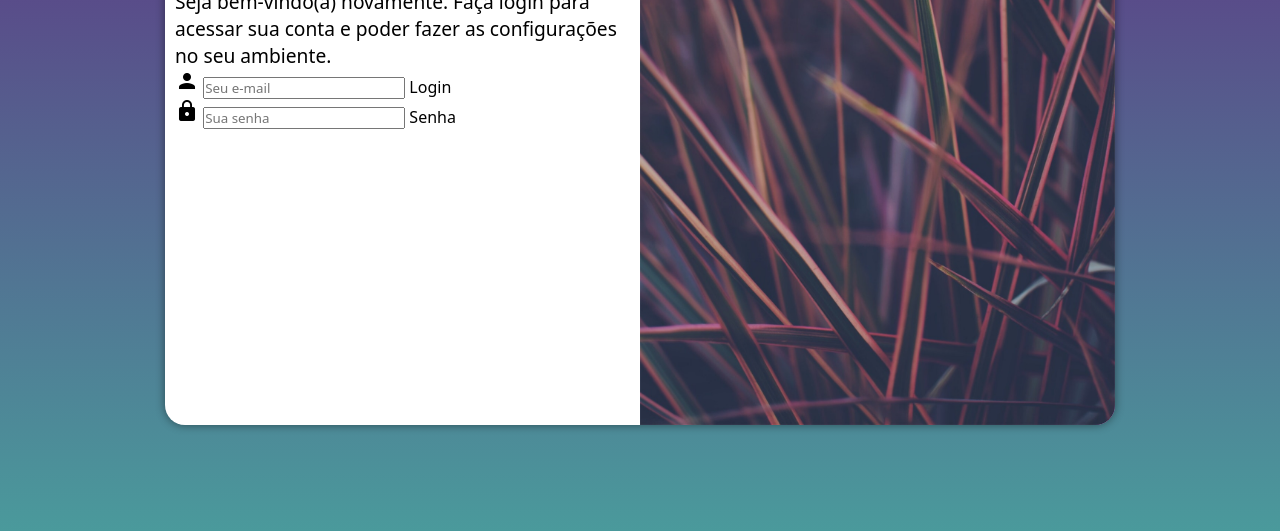
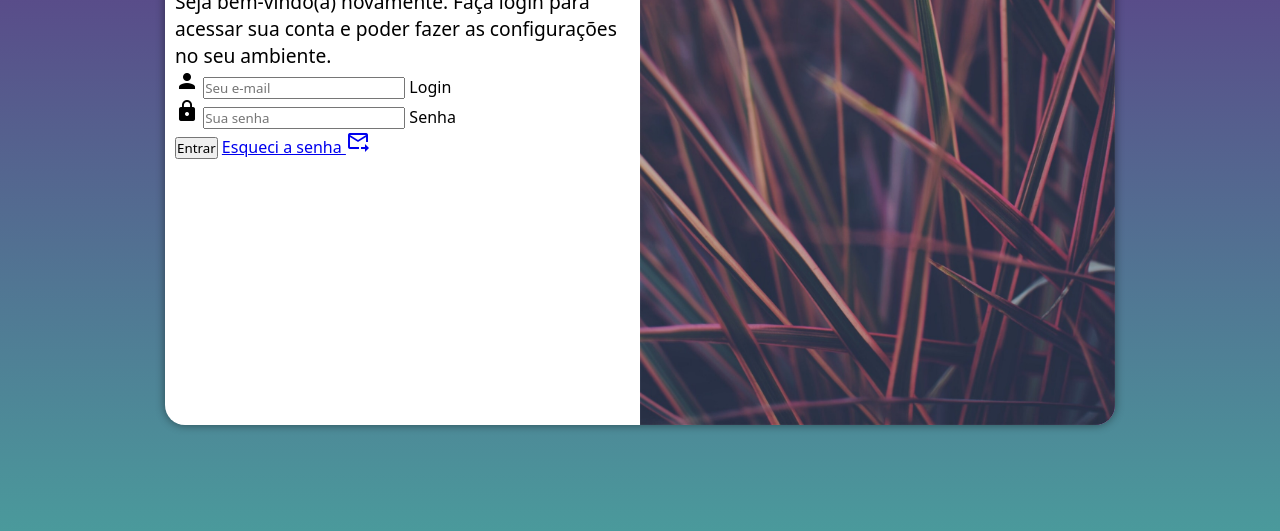
Before and after one commit to heltonp21/projeto-login, a plain HTML site: page index.html in a window 1280 px wide. Shown: the part 225-756 px from the top of the page. Drawn offline with Linux system fonts and the light colour scheme.

Commit message:
botão de submit e link para esqueci a senha

```diff
--- a/index.html
+++ b/index.html
@@ -30,6 +30,10 @@
                         <input type="password" name="senha" id="isenha" placeholder="Sua senha" autocomplete="current-password">
                         <label for="isenha">Senha</label>
                     </div>
+                    <input type="submit" value="Entrar">
+                    <a href="esqueci.html">
+                        Esqueci a senha <span class="material-icons">forward_to_inbox</span>
+                    </a>
                 </form>
             </div>
         </section>
```
